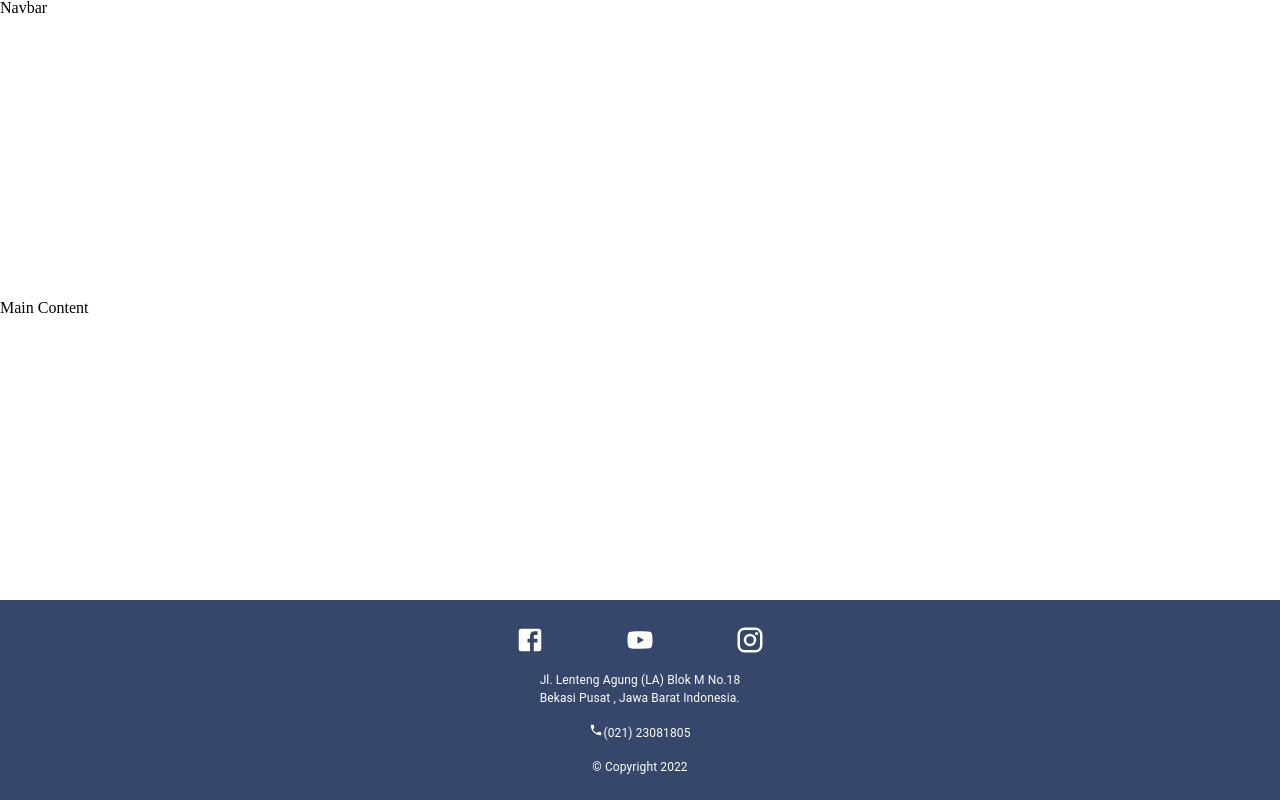
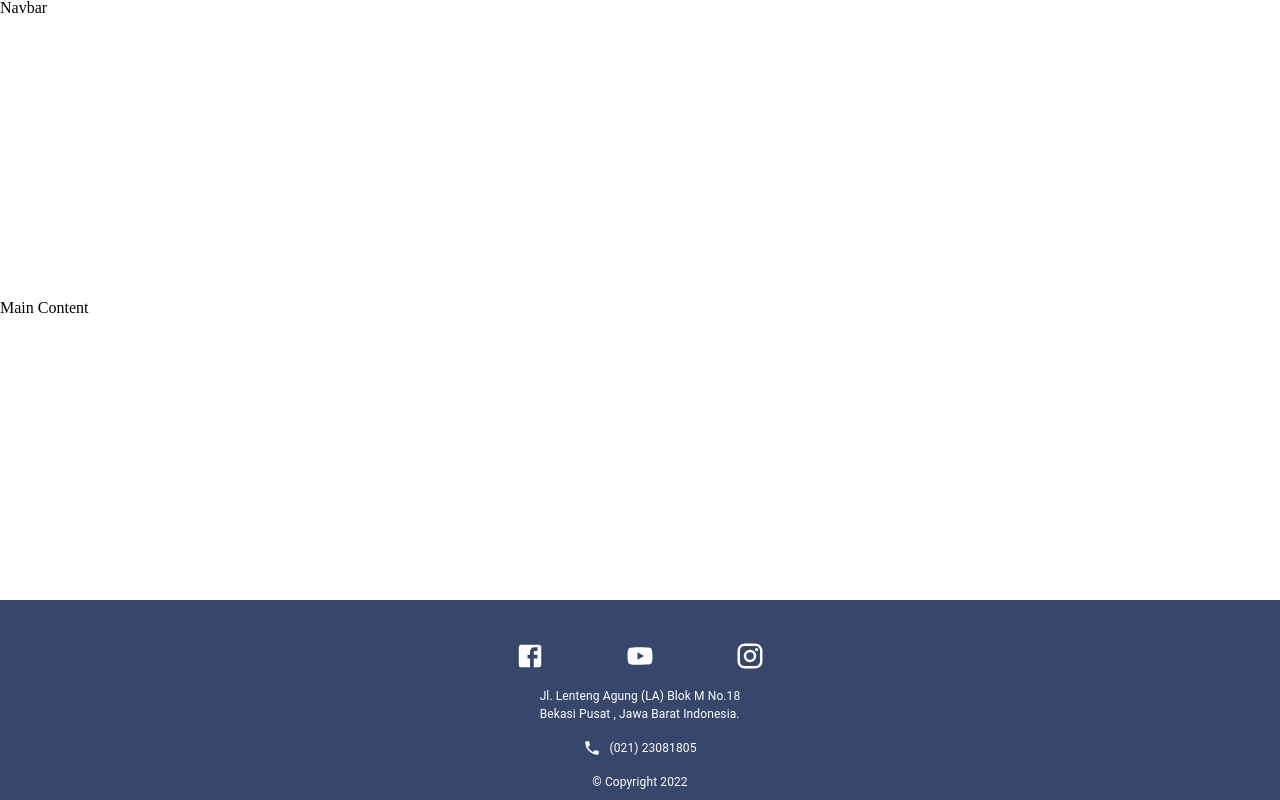
Before and after one commit to AzzelyaRosya/cp_rpl_2021_01_09_12, a React (Create React App) app: page / in a window 1280 px wide. Built offline with nearby package versions, Linux system fonts and the light colour scheme.

Commit message:
update footer

```diff
--- a/src/pages/Footer/index.js
+++ b/src/pages/Footer/index.js
@@ -56,17 +56,17 @@ export default function Footer() {
           style={{
             display: 'flex',
             justifyContent: 'center',
+            alignItems: 'center',
           }}
         >
-          <Typography sx={{ color: '#fff', fontSize: 12 }}>
-            <PhoneIcon sx={{ fontSize: 14 }} />
-            (021) 23081805
-          </Typography>
+          <PhoneIcon sx={{ fontSize: 18, mr: 1, color: '#fff' }} />
+          <Typography sx={{ color: '#fff', fontSize: 12 }}>(021) 23081805</Typography>
         </Grid>
         <Grid
           item
           xs={12}
           md={12}
+          mb={-4}
           style={{
             display: 'flex',
             justifyContent: 'center',
```
